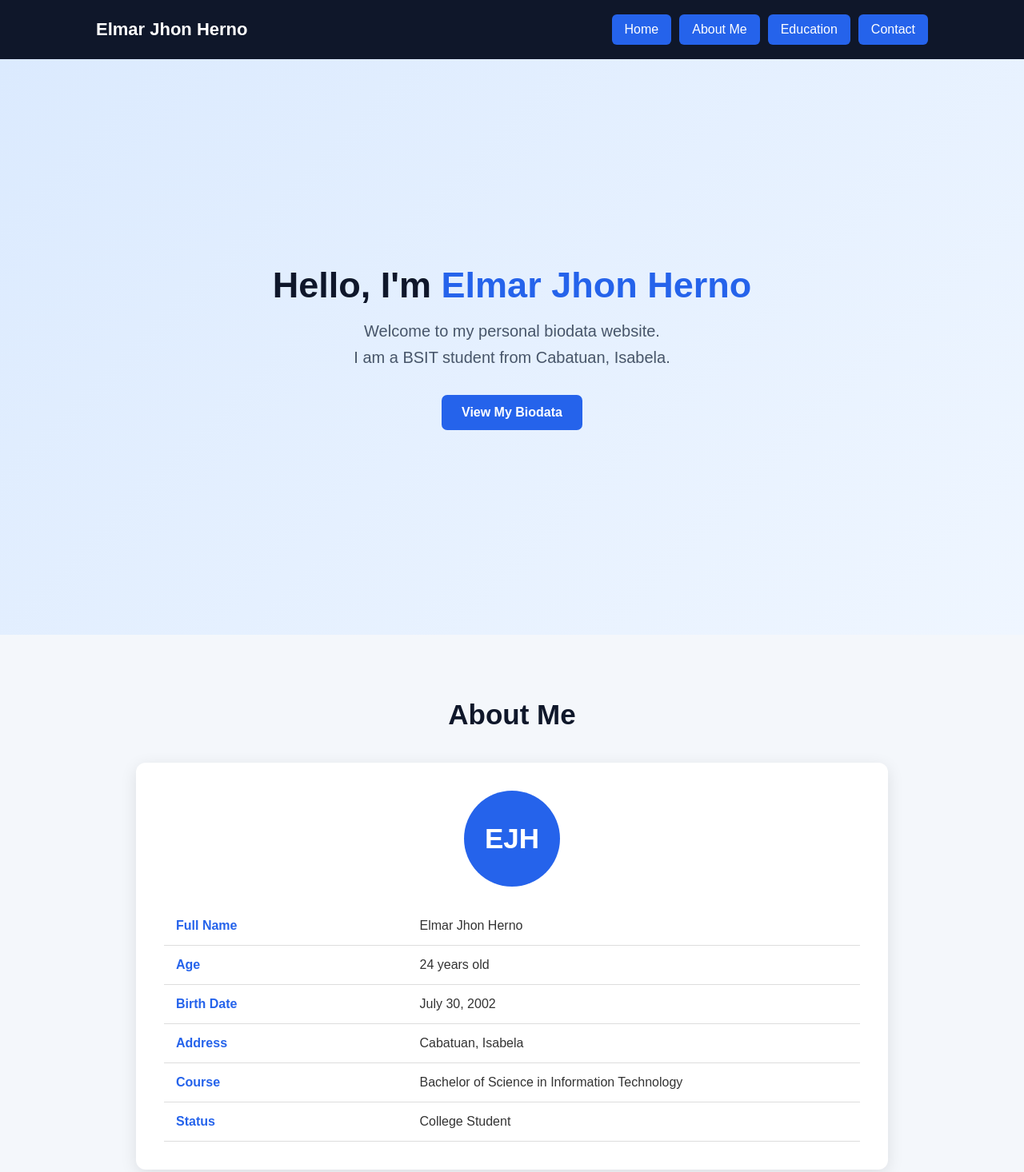
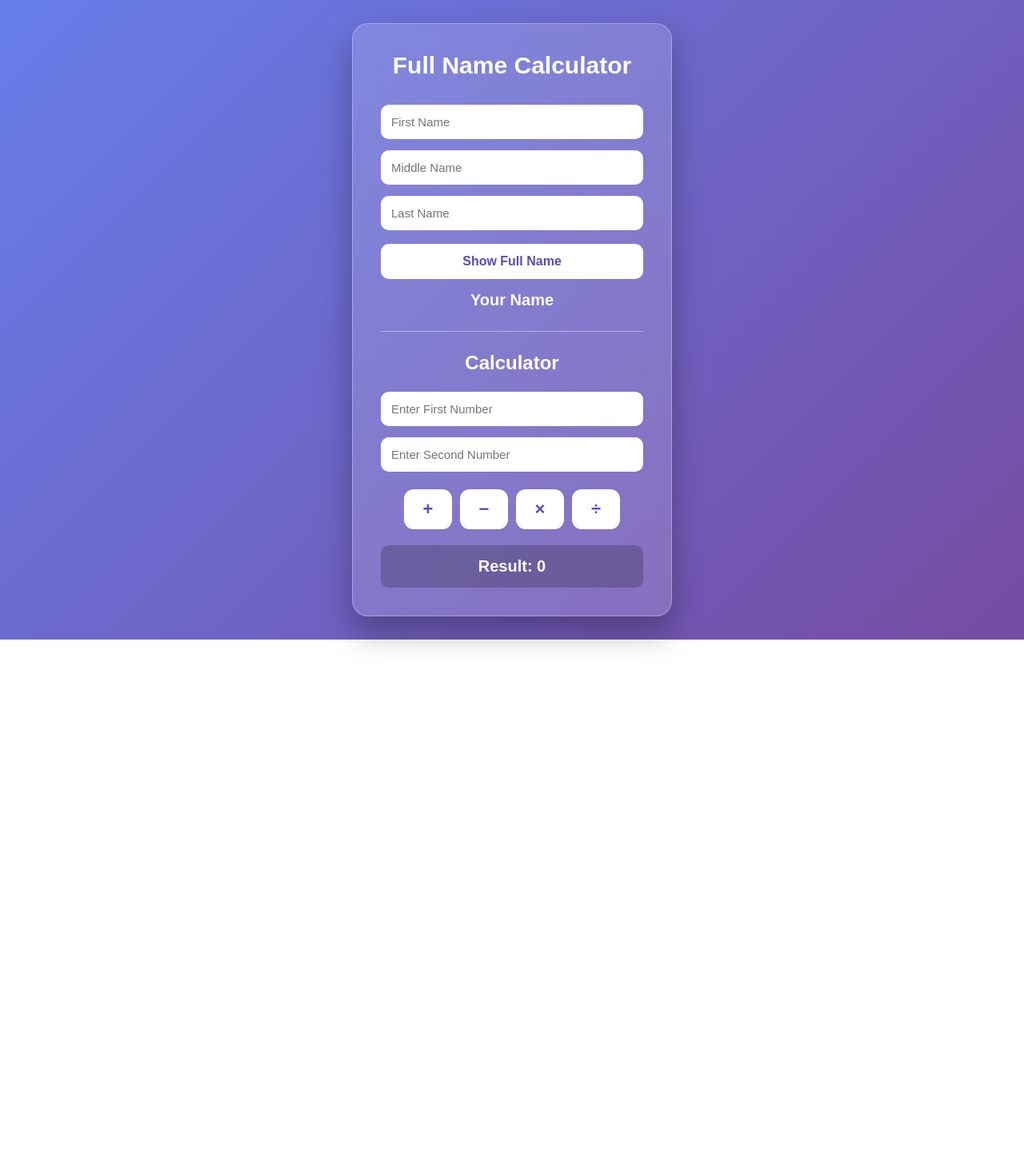
Before and after one commit to peejha/HernoAppdev, a plain HTML site: page index.html in a window 1280 px wide. Shown: the top 1466 px of the page at 80% size. After the commit the page ends 800 px from the top, so only its background shows below. Drawn offline with Linux system fonts and the light colour scheme.

Commit message:
Add files via upload

```diff
--- a/index.html
+++ b/index.html
@@ -3,135 +3,95 @@
 <head>
     <meta charset="UTF-8">
     <meta name="viewport" content="width=device-width, initial-scale=1.0">
-
-    <title>Elmar Jhon Herno | Personal Biodata</title>
+    <title>Full Name Calculator</title>
 
     <link rel="stylesheet" href="style.css">
 </head>
 
 <body>
 
-    <!-- Navigation Bar -->
-    <header>
-        <nav class="navbar">
-            <h2 class="logo">Elmar Jhon Herno</h2>
+    <div class="container">
 
-            <div class="nav-buttons">
-                <a href="#home">Home</a>
-                <a href="#about">About Me</a>
-                <a href="#education">Education</a>
-                <a href="#contact">Contact</a>
-            </div>
-        </nav>
-    </header>
+        <h1>Full Name Calculator</h1>
+
+        <div class="name-section">
+            <input type="text" id="firstName" placeholder="First Name">
+            <input type="text" id="middleName" placeholder="Middle Name">
+            <input type="text" id="lastName" placeholder="Last Name">
+
+            <button class="name-btn" onclick="showFullName()">
+                Show Full Name
+            </button>
+
+            <h2 id="fullName">Your Name</h2>
+        </div>
+
+        <hr>
+
+        <h2>Calculator</h2>
+
+        <input type="number" id="num1" placeholder="Enter First Number">
+        <input type="number" id="num2" placeholder="Enter Second Number">
+
+        <div class="buttons">
+            <button onclick="calculate('+')">+</button>
+            <button onclick="calculate('-')">−</button>
+            <button onclick="calculate('*')">×</button>
+            <button onclick="calculate('/')">÷</button>
+        </div>
+
+        <div id="result">
+            Result: 0
+        </div>
+
+    </div>
+
+    <script>
+
+        function showFullName() {
+
+            let first = document.getElementById("firstName").value;
+            let middle = document.getElementById("middleName").value;
+            let last = document.getElementById("lastName").value;
+
+            document.getElementById("fullName").innerHTML =
+                first + " " + middle + " " + last;
+        }
 
 
-    <!-- Home Section -->
-    <section id="home" class="home">
-        <div class="home-content">
-            <h1>Hello, I'm <span>Elmar Jhon Herno</span></h1>
+        function calculate(operator) {
 
-            <p>
-                Welcome to my personal biodata website.
-            </p>
+            let num1 = Number(document.getElementById("num1").value);
+            let num2 = Number(document.getElementById("num2").value);
 
-            <p>
-                I am a BSIT student from Cabatuan, Isabela.
-            </p>
+            let result;
 
-            <a href="#about" class="button">View My Biodata</a>
-        </div>
-    </section>
+            if (operator === "+") {
+                result = num1 + num2;
+            }
 
+            else if (operator === "-") {
+                result = num1 - num2;
+            }
 
-    <!-- About Me Section -->
-    <section id="about" class="section">
-        <h1>About Me</h1>
+            else if (operator === "*") {
+                result = num1 * num2;
+            }
 
-        <div class="card">
+            else if (operator === "/") {
 
-            <div class="profile">
-                <div class="profile-circle">
-                    EJH
-                </div>
-            </div>
+                if (num2 === 0) {
+                    result = "Cannot divide by zero";
+                } else {
+                    result = num1 / num2;
+                }
+            }
 
-            <table>
-                <tr>
-                    <td>Full Name</td>
-                    <td>Elmar Jhon Herno</td>
-                </tr>
+            document.getElementById("result").innerHTML =
+                "Result: " + result;
+        }
 
-                <tr>
-                    <td>Age</td>
-                    <td>24 years old</td>
-                </tr>
-
-                <tr>
-                    <td>Birth Date</td>
-                    <td>July 30, 2002</td>
-                </tr>
-
-                <tr>
-                    <td>Address</td>
-                    <td>Cabatuan, Isabela</td>
-                </tr>
-
-                <tr>
-                    <td>Course</td>
-                    <td>Bachelor of Science in Information Technology</td>
-                </tr>
-
-                <tr>
-                    <td>Status</td>
-                    <td>College Student</td>
-                </tr>
-            </table>
-
-        </div>
-    </section>
-
-
-    <!-- Education Section -->
-    <section id="education" class="section education">
-        <h1>Educational Background</h1>
-
-        <div class="education-card">
-            <h2>Bachelor of Science in Information Technology</h2>
-
-            <p>
-                I am currently taking a Bachelor of Science in
-                Information Technology (BSIT).
-            </p>
-
-            <p>
-                My course focuses on computer technology, programming,
-                software development, databases, and information systems.
-            </p>
-        </div>
-    </section>
-
-
-    <!-- Contact Section -->
-    <section id="contact" class="section contact">
-        <h1>Contact</h1>
-
-        <div class="contact-card">
-            <p><strong>Name:</strong> Elmar Jhon Herno</p>
-            <p><strong>Address:</strong> Cabatuan, Isabela</p>
-            <p><strong>Course:</strong> BSIT Student</p>
-
-            <a href="#home" class="button">Back to Home</a>
-        </div>
-    </section>
-
-
-    <!-- Footer -->
-    <footer>
-        <p>
-            &copy; 2026 Elmar Jhon Herno | Personal Biodata
-        </p>
-    </footer>
+    </script>
 
 </body>
 </html>
--- a/style.css
+++ b/style.css
@@ -1,302 +1,173 @@
-/* General Settings */
 * {
+    box-sizing: border-box;
     margin: 0;
     padding: 0;
-    box-sizing: border-box;
-    scroll-behavior: smooth;
 }
 
 body {
     font-family: Arial, sans-serif;
-    background-color: #f4f7fb;
-    color: #333;
-}
 
+    /* Background */
+    background: linear-gradient(135deg, #667eea, #764ba2);
 
-/* Navigation Bar */
-header {
-    background-color: #0f172a;
-    position: sticky;
-    top: 0;
-    z-index: 1000;
-}
-
-.navbar {
-    max-width: 1100px;
-    margin: auto;
-    padding: 18px 30px;
+    min-height: 100vh;
 
     display: flex;
-    justify-content: space-between;
+    justify-content: center;
     align-items: center;
 }
 
-.logo {
+/* Main Container */
+.container {
+    width: 400px;
+    padding: 35px;
+
+    background: rgba(255, 255, 255, 0.15);
+
+    border: 1px solid rgba(255, 255, 255, 0.3);
+
+    border-radius: 20px;
+
+    backdrop-filter: blur(15px);
+
+    box-shadow: 0 20px 40px rgba(0, 0, 0, 0.3);
+
+    text-align: center;
+
     color: white;
-    font-size: 22px;
 }
 
-.nav-buttons {
-    display: flex;
-    gap: 10px;
+/* Title */
+h1 {
+    margin-bottom: 25px;
+    font-size: 30px;
 }
 
-.nav-buttons a {
-    text-decoration: none;
-    color: white;
-    background-color: #2563eb;
+h2 {
+    margin: 15px 0;
+}
 
-    padding: 10px 16px;
-    border-radius: 6px;
+/* Input */
+input {
+    width: 100%;
+
+    padding: 13px;
+
+    margin: 7px 0;
+
+    border: none;
+
+    border-radius: 10px;
+
+    outline: none;
+
+    font-size: 15px;
+}
+
+input:focus {
+    box-shadow: 0 0 8px white;
+}
+
+/* Name Button */
+.name-btn {
+    width: 100%;
+
+    padding: 13px;
+
+    margin-top: 10px;
+
+    border: none;
+
+    border-radius: 10px;
+
+    background: #ffffff;
+
+    color: #5b4bb7;
+
+    font-size: 16px;
+
+    font-weight: bold;
+
+    cursor: pointer;
 
     transition: 0.3s;
 }
 
-.nav-buttons a:hover {
-    background-color: #60a5fa;
-    color: #0f172a;
+.name-btn:hover {
+    background: #5b4bb7;
+    color: white;
+    transform: scale(1.03);
 }
 
-
-/* Home */
-.home {
-    min-height: 90vh;
-
-    display: flex;
-    justify-content: center;
-    align-items: center;
-
-    text-align: center;
-
-    background: linear-gradient(
-        135deg,
-        #dbeafe,
-        #eff6ff
-    );
-
-    padding: 40px 20px;
+/* Full Name */
+#fullName {
+    font-size: 20px;
+    min-height: 25px;
 }
 
-.home-content h1 {
-    font-size: 45px;
-    margin-bottom: 20px;
-    color: #0f172a;
+/* Line */
+hr {
+    border: none;
+
+    height: 1px;
+
+    background: rgba(255, 255, 255, 0.4);
+
+    margin: 25px 0;
 }
 
-.home-content h1 span {
-    color: #2563eb;
+/* Calculator Buttons */
+.buttons {
+    display: flex;
+
+    justify-content: center;
+
+    gap: 10px;
+
+    margin-top: 15px;
 }
 
-.home-content p {
-    font-size: 20px;
-    margin-bottom: 10px;
-    color: #475569;
-}
+.buttons button {
+    width: 60px;
 
+    height: 50px;
 
-/* Buttons */
-.button {
-    display: inline-block;
+    border: none;
 
-    margin-top: 25px;
+    border-radius: 12px;
 
-    padding: 13px 25px;
+    background: #ffffff;
 
-    background-color: #2563eb;
-    color: white;
+    color: #5b4bb7;
 
-    text-decoration: none;
-
-    border-radius: 7px;
+    font-size: 22px;
 
     font-weight: bold;
+
+    cursor: pointer;
 
     transition: 0.3s;
 }
 
-.button:hover {
-    background-color: #1d4ed8;
-    transform: translateY(-2px);
-}
-
-
-/* Sections */
-.section {
-    max-width: 1000px;
-    min-height: 70vh;
-
-    margin: auto;
-    padding: 80px 30px;
-}
-
-.section h1 {
-    text-align: center;
-
-    color: #0f172a;
-
-    font-size: 35px;
-
-    margin-bottom: 40px;
-}
-
-
-/* About Card */
-.card {
-    background-color: rgb(255, 255, 255);
-
-    padding: 35px;
-
-    border-radius: 12px;
-
-    box-shadow: 0 5px 20px rgba(0, 0, 0, 0.1);
-}
-
-.profile {
-    text-align: center;
-    margin-bottom: 25px;
-}
-
-.profile-circle {
-    width: 120px;
-    height: 120px;
-
-    margin: auto;
-
-    display: flex;
-    justify-content: center;
-    align-items: center;
-
-    border-radius: 50%;
-
-    background-color: #2563eb;
+.buttons button:hover {
+    background: #5b4bb7;
 
     color: white;
 
-    font-size: 35px;
+    transform: translateY(-3px);
+}
+
+/* Result */
+#result {
+    margin-top: 20px;
+
+    padding: 15px;
+
+    background: rgba(0, 0, 0, 0.2);
+
+    border-radius: 10px;
+
+    font-size: 20px;
+
     font-weight: bold;
 }
-
-
-/* Biodata Table */
-table {
-    width: 100%;
-
-    border-collapse: collapse;
-}
-
-td {
-    padding: 15px;
-
-    border-bottom: 1px solid #ddd;
-}
-
-td:first-child {
-    width: 35%;
-
-    font-weight: bold;
-
-    color: #2563eb;
-}
-
-
-/* Education */
-.education {
-    background-color: #eef4ff;
-}
-
-.education-card {
-    background-color: white;
-
-    max-width: 750px;
-
-    margin: auto;
-
-    padding: 35px;
-
-    border-radius: 12px;
-
-    box-shadow: 0 5px 20px rgba(0, 0, 0, 0.1);
-
-    text-align: center;
-}
-
-.education-card h2 {
-    color: #2563eb;
-
-    margin-bottom: 20px;
-}
-
-.education-card p {
-    line-height: 1.7;
-
-    margin-bottom: 15px;
-}
-
-
-/* Contact */
-.contact-card {
-    background-color: white;
-
-    max-width: 600px;
-
-    margin: auto;
-
-    padding: 35px;
-
-    border-radius: 12px;
-
-    box-shadow: 0 5px 20px rgba(0, 0, 0, 0.1);
-
-    text-align: center;
-}
-
-.contact-card p {
-    padding: 12px;
-
-    border-bottom: 1px solid #ddd;
-}
-
-
-/* Footer */
-footer {
-    background-color: #0f172a;
-
-    color: white;
-
-    text-align: center;
-
-    padding: 20px;
-}
-
-
-/* Mobile Responsive */
-@media (max-width: 768px) {
-
-    .navbar {
-        flex-direction: column;
-
-        gap: 15px;
-    }
-
-    .nav-buttons {
-        flex-wrap: wrap;
-
-        justify-content: center;
-    }
-
-    .home-content h1 {
-        font-size: 32px;
-    }
-
-    .home-content p {
-        font-size: 17px;
-    }
-
-    .section {
-        padding: 60px 20px;
-    }
-
-    td {
-        padding: 10px;
-    }
-}
```
